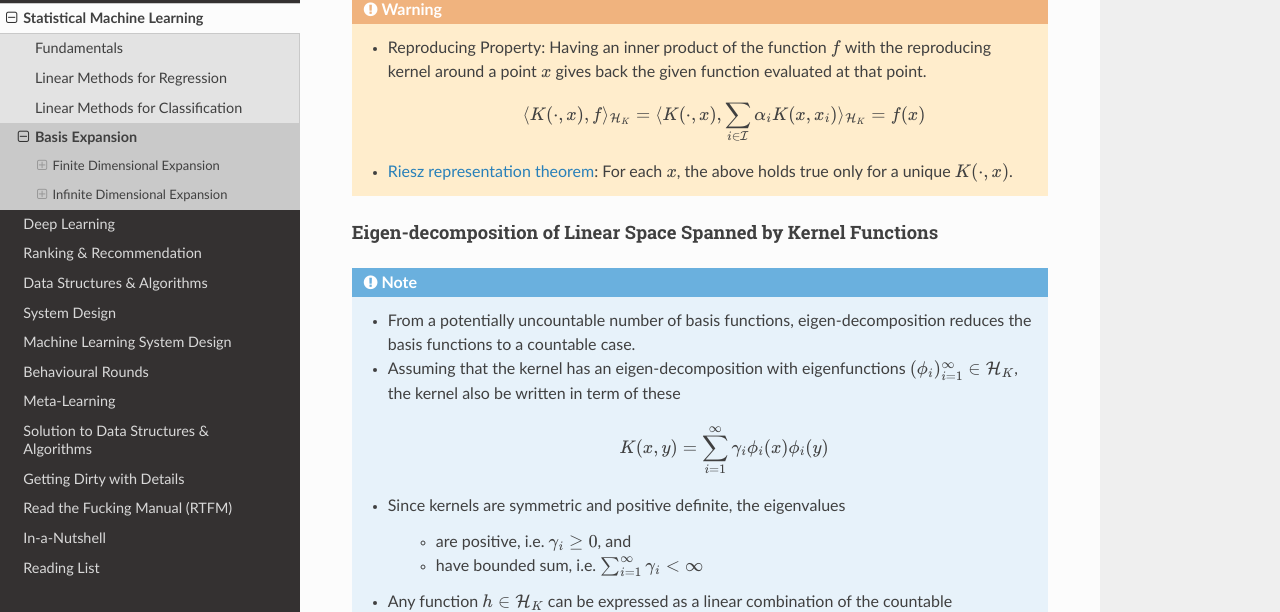
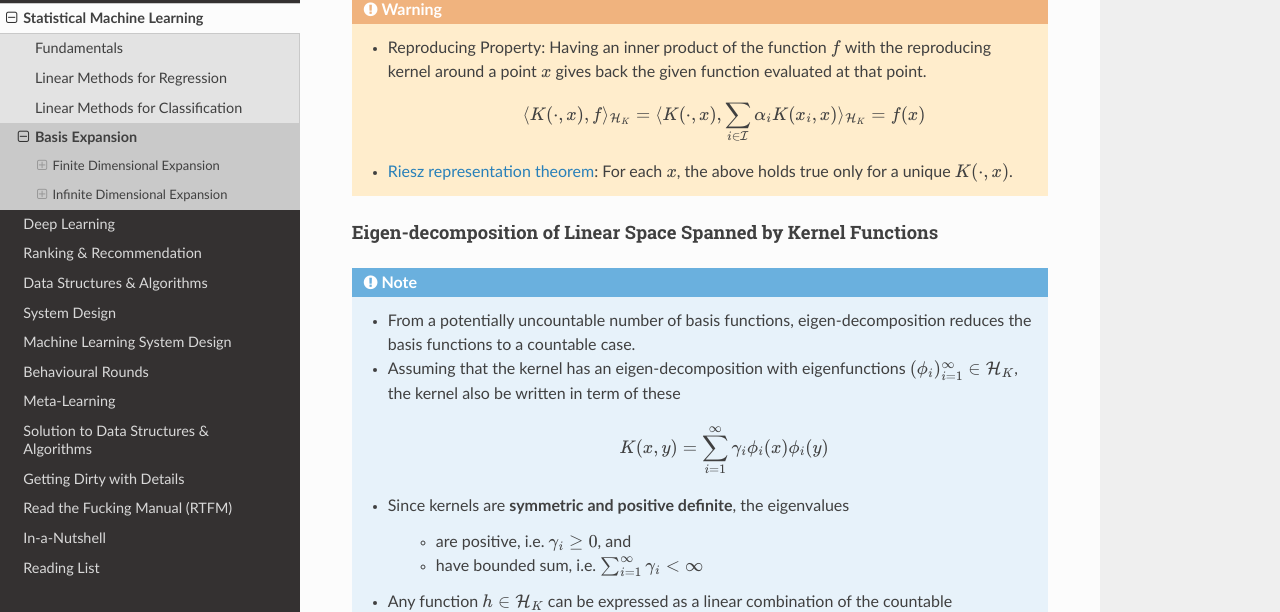
Before and after one commit to uselesstechjunks/leetcode, a Sphinx documentation site: the page built from docs/source/ml/basisexp.rst, in a window 1280 px wide and 900 px high, scrolled down 6974 px. Shown: the part 158-770 px from the top of the window. Built offline with Sphinx 7.4.7 and the Read the Docs theme 2.0.0, drawn with Linux system fonts in a browser that asks for light colours.

Commit message:
Update basisexp.rst

```diff
--- a/docs/source/ml/basisexp.rst
+++ b/docs/source/ml/basisexp.rst
@@ -208,7 +208,7 @@ Reproducing Kernel Hilbert Space
 .. warning::
 	* Reproducing Property: Having an inner product of the function :math:`f` with the reproducing kernel around a point :math:`x` gives back the given function evaluated at that point.
 
-		.. math:: \langle K(\cdot,x),f\rangle_{\mathcal{H}_K}=\langle K(\cdot,x),\sum_{i\in\mathcal{I}} \alpha_i K(x,x_i)\rangle_{\mathcal{H}_K}=f(x)
+		.. math:: \langle K(\cdot,x),f\rangle_{\mathcal{H}_K}=\langle K(\cdot,x),\sum_{i\in\mathcal{I}} \alpha_i K(x_i,x)\rangle_{\mathcal{H}_K}=f(x)
 	* `Riesz representation theorem <https://en.wikipedia.org/wiki/Riesz_representation_theorem>`_: For each :math:`x`, the above holds true only for a unique :math:`K(\cdot,x)`.
 
 Eigen-decomposition of Linear Space Spanned by Kernel Functions
@@ -218,7 +218,7 @@ Eigen-decomposition of Linear Space Spanned by Kernel Functions
 	* Assuming that the kernel has an eigen-decomposition with eigenfunctions :math:`(\phi_i)_{i=1}^\infty\in\mathcal{H}_K`, the kernel also be written in term of these
 
 		.. math:: K(x,y)=\sum_{i=1}^\infty \gamma_i\phi_i(x)\phi_i(y)
-	* Since kernels are symmetric and positive definite, the eigenvalues
+	* Since kernels are **symmetric and positive definite**, the eigenvalues
 
 		* are positive, i.e. :math:`\gamma_i\ge 0`, and
 		* have bounded sum, i.e. :math:`\sum_{i=1}^\infty \gamma_i < \infty`
```
